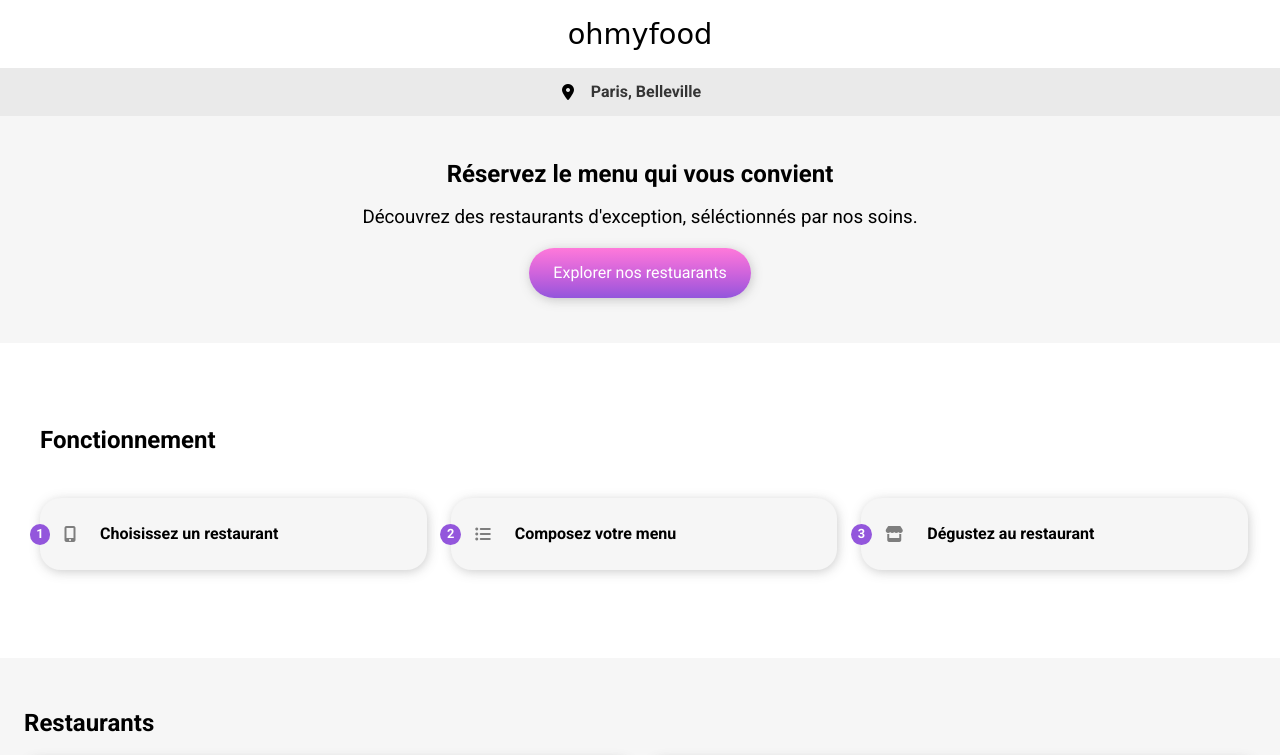
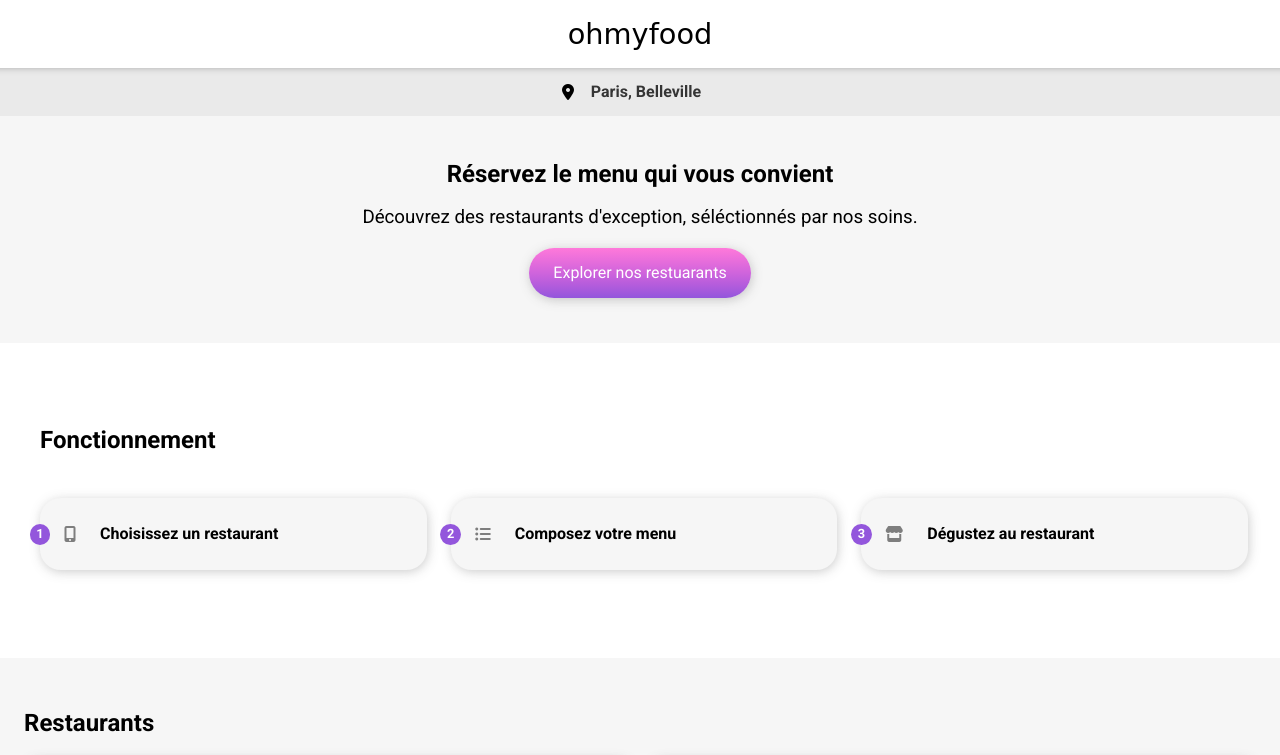
Before and after one commit to hannah-ganne/P3-ohmyfood-css-animation, a plain HTML site: page index.html in a window 1280 px wide. Shown: the top 755 px of the page. Drawn offline with Linux system fonts and the light colour scheme; grey boxes are pictures that could not be loaded; a web font is replaced by a local one.

Commit message:
added box shadow to location div

```diff
--- a/css/style.css
+++ b/css/style.css
@@ -283,6 +283,7 @@ header #logo_top {
   justify-content: center;
   background-color: #eaeaea;
   height: 3rem;
+  box-shadow: -3px 34px 8px -36px rgba(0, 0, 0, 0.44) inset;
 }
 .location input {
   width: 9rem;
```
Also changed, not shown: 1 other file.
